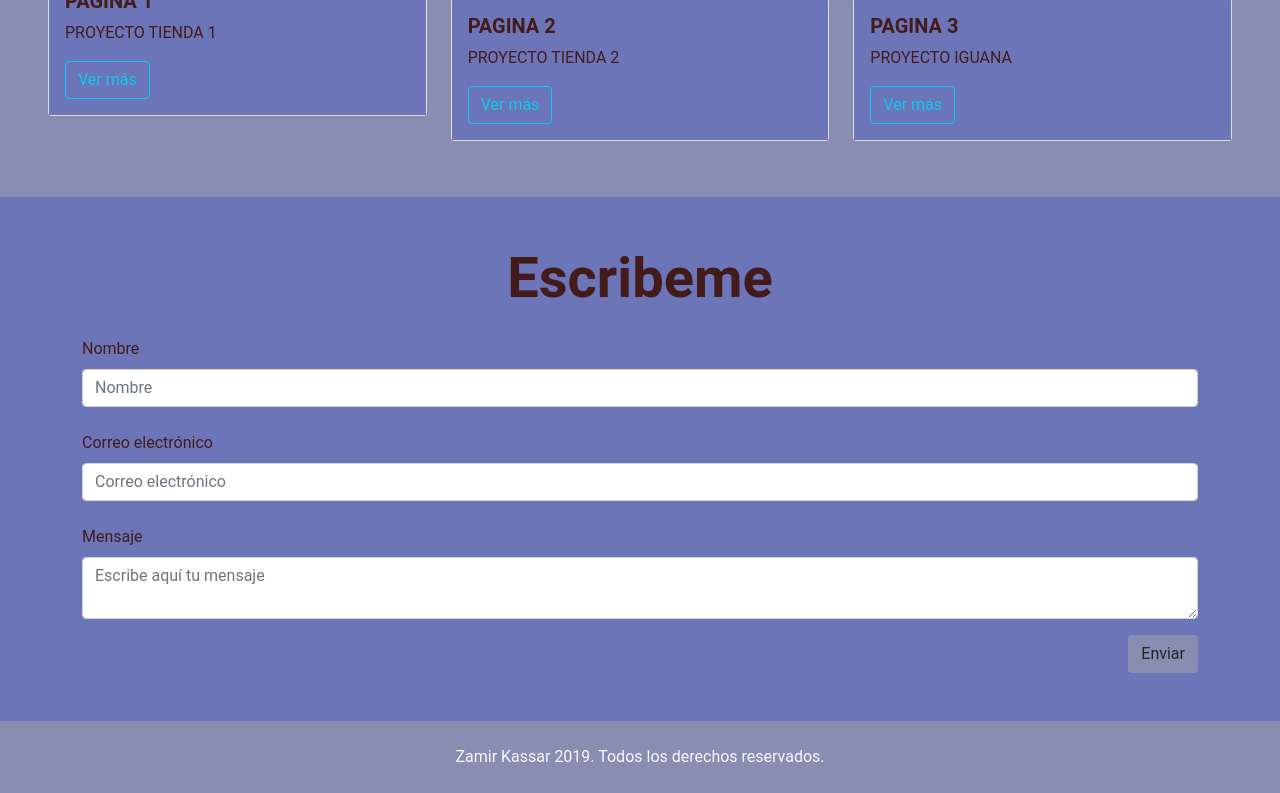
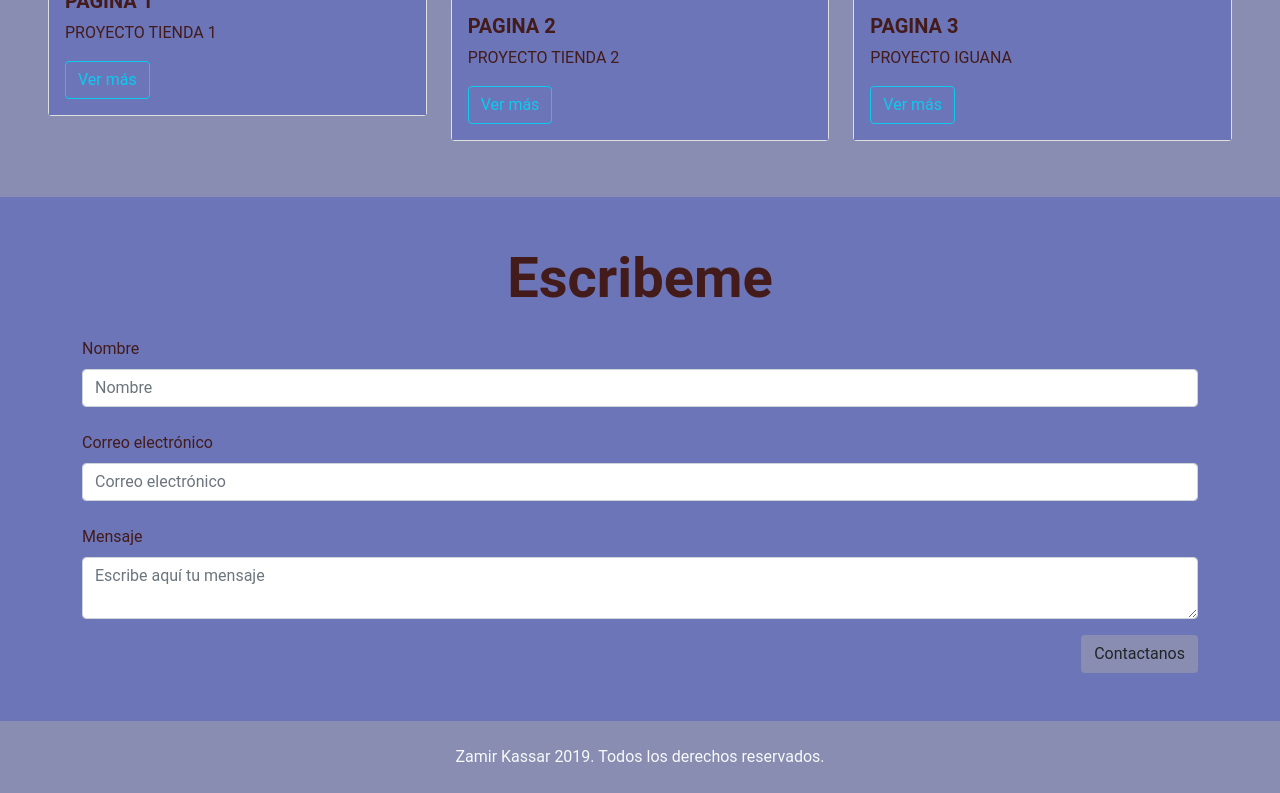
Before and after one commit to Barbara-483/bcortes-ZamirK1.github.io, a plain HTML site: page index.html in a window 1280 px wide. Shown: the part 2219-3012 px from the top of the page. Drawn offline with nearby package versions, Linux system fonts and the light colour scheme.

Commit message:
mensaje contactanos

```diff
--- a/index.html
+++ b/index.html
@@ -280,7 +280,7 @@
 
         <div class="my-3 text-end">
           <button class="btn" style="background-color:  rgb(136, 141, 177)">
-            Enviar
+            Contactanos
           </button>
         </div>
       </form>
```
